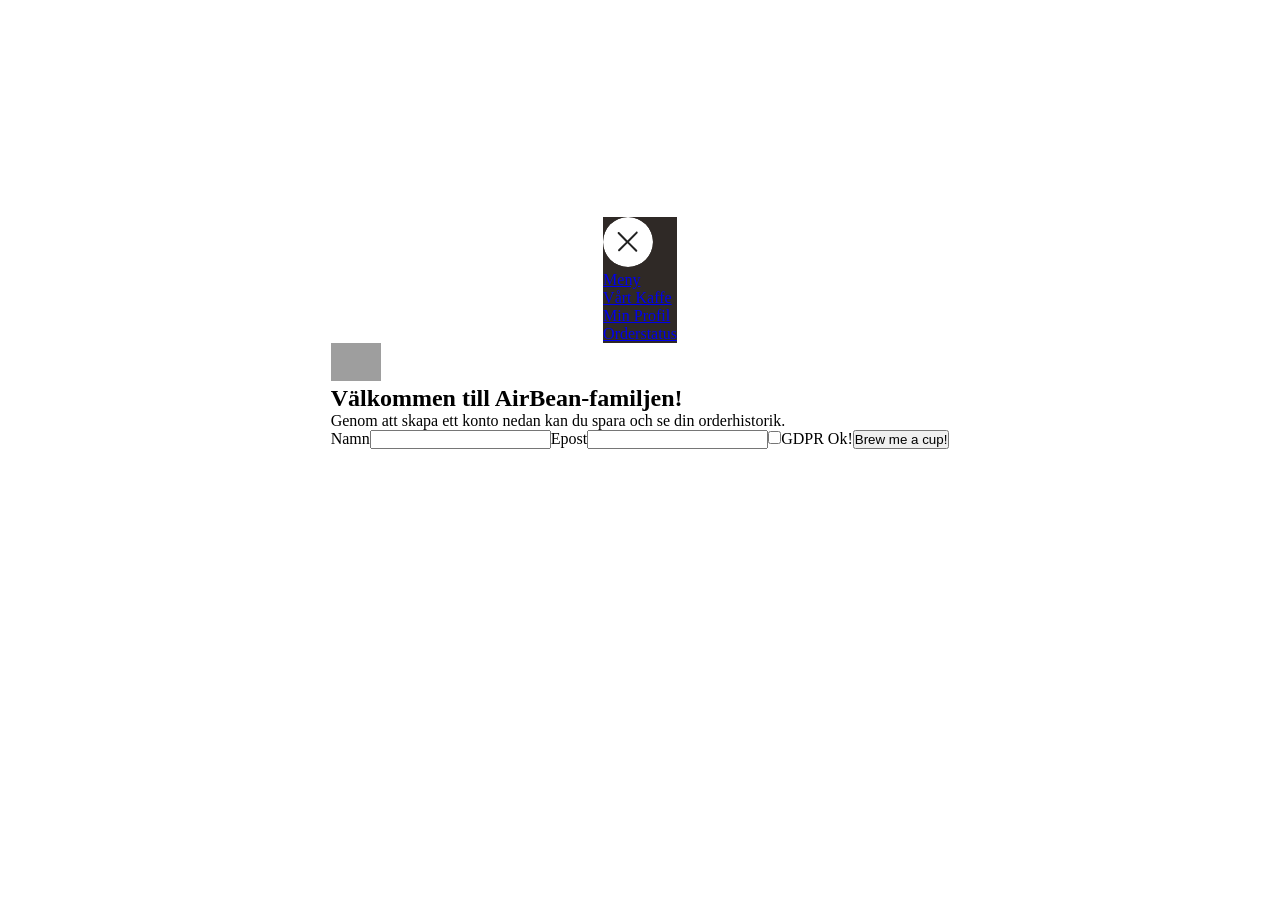
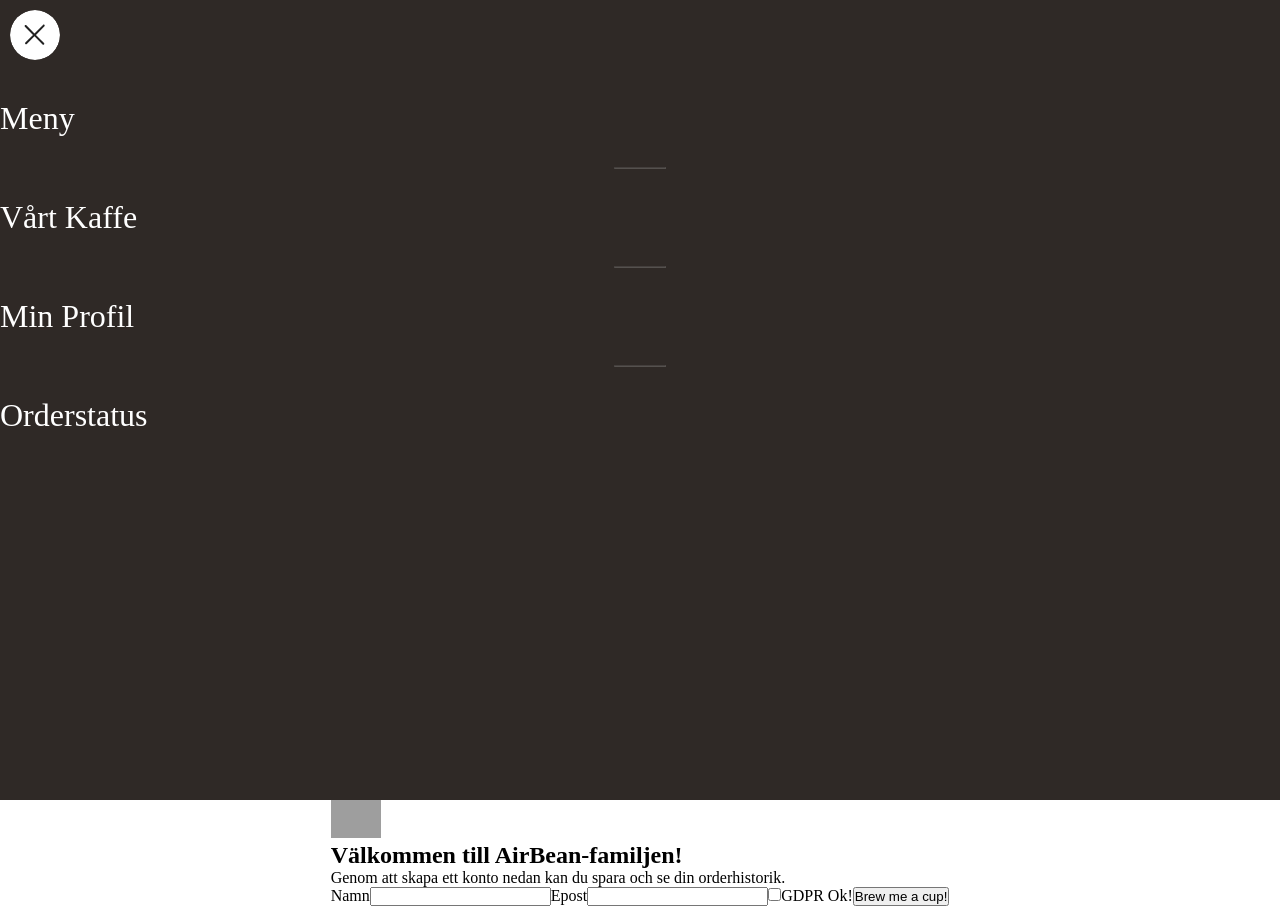
Before and after one commit to Trollungen85/airbean, a Vue app: page /profile in a window 1280 px wide. Before the commit the page ends 800 px from the top, so only its background shows below. Built offline with nearby package versions, Linux system fonts and the light colour scheme; grey boxes are pictures that could not be loaded.

Commit message:
Navigerings sidan klar

```diff
--- a/src/App.vue
+++ b/src/App.vue
@@ -18,7 +18,7 @@
 /* background-color: var(--color1); */
 }
 .default-page {
-  min-height: 666px;
+  min-height: 100vh;
   display: flex;
   flex-direction: column;
   justify-content: center;
--- a/src/components/NavComp.vue
+++ b/src/components/NavComp.vue
@@ -3,13 +3,16 @@
     <div v-if="navClosed">
       <button class="nav-btn" v-on:click="toggleNav"></button>
     </div>
-    <div v-else>
+    <div class="nav-menu-wrapper" v-else>
       <button class="close-btn" v-on:click="toggleNav"/>
       <ul class="nav">
-        <li><router-link to="/menu">Meny</router-link></li>
-        <li><router-link to="/about">Vårt Kaffe</router-link></li>
-        <li><router-link to="/profile">Min Profil</router-link></li>
-        <li><router-link to="/status">Orderstatus</router-link></li>
+        <li><router-link class="router-link" to="/menu">Meny</router-link></li>
+        <hr>
+        <li><router-link class="router-link" to="/about">Vårt Kaffe</router-link></li>
+        <hr>
+        <li><router-link class="router-link" to="/profile">Min Profil</router-link></li>
+        <hr>
+        <li><router-link class="router-link" to="/status">Orderstatus</router-link></li>
       </ul>
     </div>
   </div>
@@ -37,6 +40,25 @@
 <style>
 .nav-comp-wrapper {
   background: var(--color1);
+  width: 100vw;
+  height: 100vh;
+}
+.nav-menu-wrapper {
+  display: flex;
+  flex-direction: column;
+}
+.nav li {
+  margin: 30px 0px;
+}
+.router-link {
+  font-size: 32px;
+  color: white;
+  text-decoration: none;
+}
+hr {
+  width: 50px;
+  margin: auto;
+  opacity: 0.2;
 }
 .nav {
   padding: 0;
@@ -59,5 +81,7 @@
   border-radius: 50%;
   outline: none;
   border: none;
+  align-self: flex-start;
+  margin: 10px;
 }
 </style>
```
